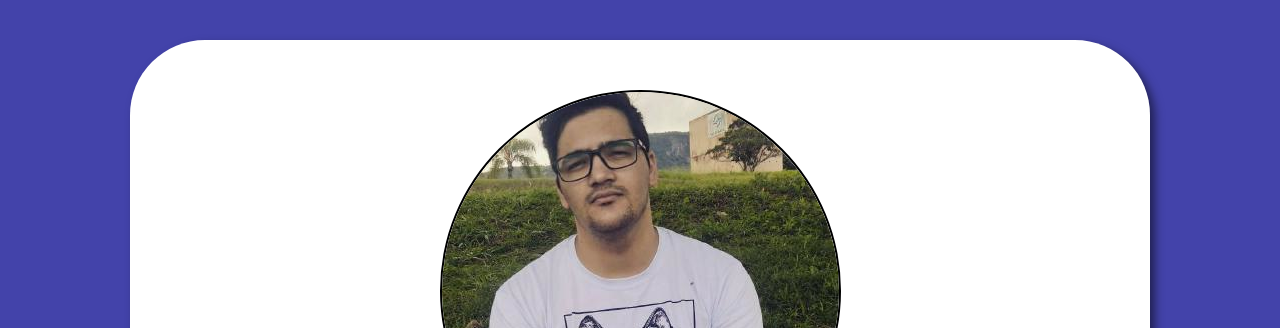
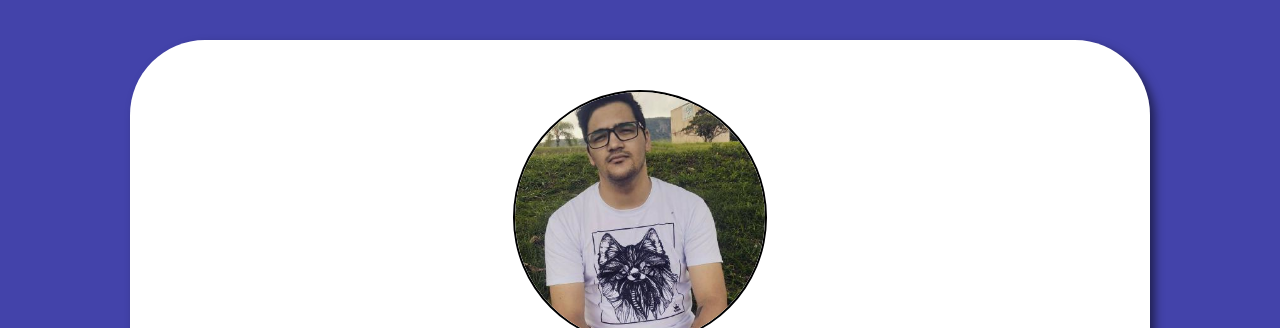
Before and after one commit to LucasCurty/Site-Pessoal, a plain HTML site: page index.html in a window 1280 px wide. Shown: the top 328 px of the page. Drawn offline with Linux system fonts and the light colour scheme; a web font is replaced by a local one.

Commit message:
Update index.css

```diff
--- a/index.css
+++ b/index.css
@@ -61,6 +61,7 @@ div:hover.projetos{
     font-weight: 600;
 }
 img#foto-perfil{
+    width: 250px;
     border:2px solid black;
     border-radius: 100%;
 }
```
